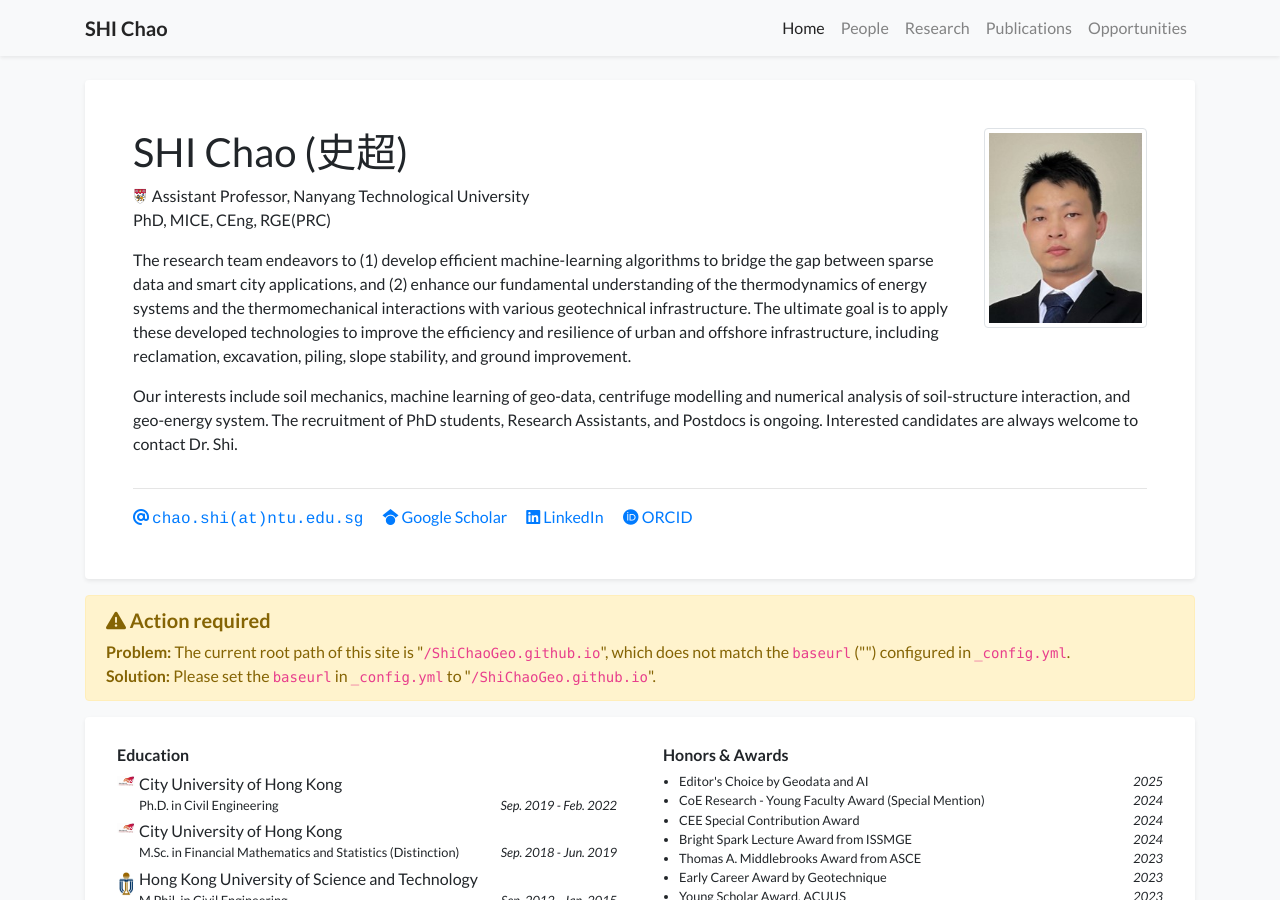
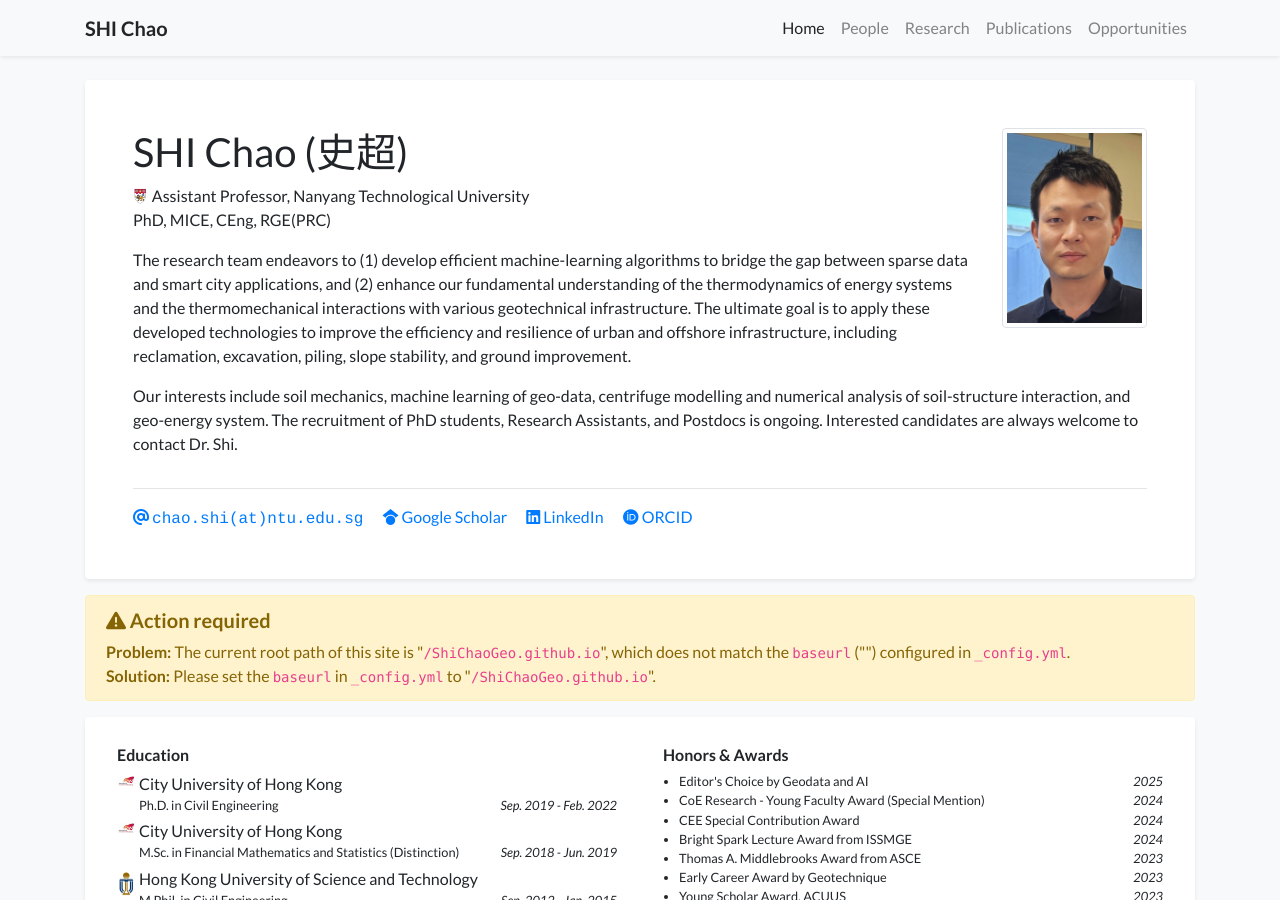
Before and after one commit to ShiChaoGeo/ShiChaoGeo.github.io, a Jekyll site: the page built from index.html, in a window 1280 px wide and 900 px high. Built offline with Jekyll 4.4.1, drawn with Linux system fonts in a browser that asks for light colours; nearby versions of some CDN libraries; a style sheet for code colours, icons or effects is not loaded.

Commit message:
Update profile.yml

```diff
--- a/_data/profile.yml
+++ b/_data/profile.yml
@@ -30,7 +30,7 @@
     Our interests include soil mechanics, machine learning of geo-data, centrifuge modelling and numerical analysis of soil-structure interaction, and geo-energy system. The recruitment of PhD students, Research Assistants, and Postdocs is ongoing.
     Interested candidates are always welcome to contact Dr. Shi.
   </p>
-portrait_url: /assets/images/photos/cropped.jpg
+portrait_url: /assets/images/photos/shichao.jpg
 #portrait_caption: >-
 #  Photo by Manja Vitolic on Unsplash (this caption is optional, comment it out to disable).
 
```
